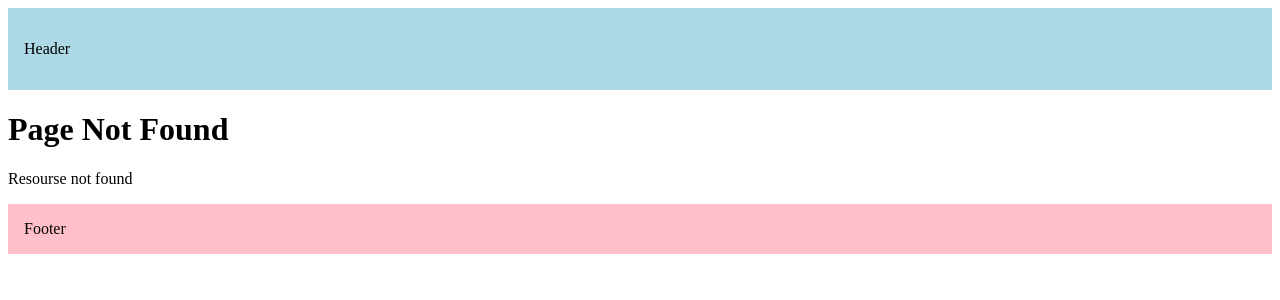
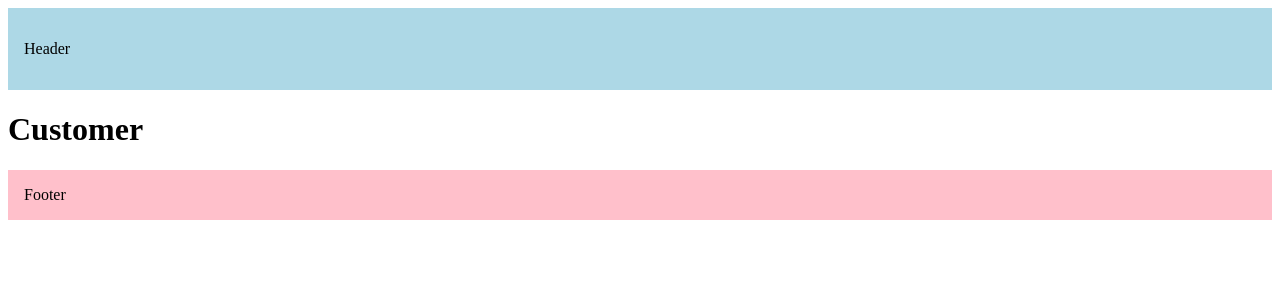
Before and after one commit to zannatin-tazri/nextjs, a Next.js app: page /customers in a window 1280 px wide. Before the commit this address had no page. Shown: the top 300 px of the page. Built offline with nearby package versions, Linux system fonts and the light colour scheme.

Commit message:
multiple layout

```diff
--- a/app/layout.tsx
+++ b/app/(auth)/layout.tsx
@@ -6,7 +6,7 @@ export const metadata = {
   description: 'Generated by Next.js',
 }
 
-export default function RootLayout({
+export default function AuthLayout({
   children,
  }: {
   children: React.ReactNode
@@ -15,14 +15,6 @@ export default function RootLayout({
     <html lang="en">
       <body>
 
-        <header style={{
-          backgroundColor:"lightblue",
-          padding:"1rem",
-        }}
-        >
-          <p>Header</p>
-
-        </header>
         {children}
 
         <footer style={{
--- /dev/null
+++ b/app/(marketing)/customers/page.tsx
@@ -0,0 +1,3 @@
+export default function Customers(){
+    return <h1>Customer</h1>
+}
--- /dev/null
+++ b/app/(marketing)/layout.tsx
@@ -0,0 +1,36 @@
+// app/layout.js
+// import './globals.css'
+
+export const metadata = {
+  title: 'My App',
+  description: 'Generated by Next.js',
+}
+
+export default function MarketingLayout({
+  children,
+ }: {
+  children: React.ReactNode
+ }) {
+  return (
+    <html lang="en">
+      <body>
+
+        <header style={{
+          backgroundColor:"lightblue",
+          padding:"1rem",
+        }}
+        >
+          <p>Header</p>
+
+        </header>
+        {children}
+
+        <footer style={{
+          backgroundColor:"pink",
+          padding:"1rem"
+        }}>Footer</footer>
+      </body>
+
+    </html>
+  )
+}
```
Also changed, not shown: app/products/[productId]/layout.tsx (added, +12 -0 lines), app/(marketing)/page.tsx (renamed from app/page.tsx).
